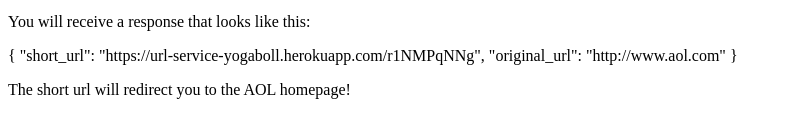
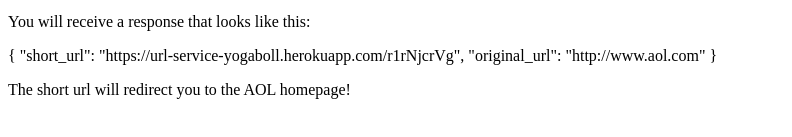
Before and after one commit to markusenglund/url-shortener, a website: page index.html in a window 1280 px wide. Shown: the part 230-367 px from the top of the page, without its empty margins (0-792 px from the left). Drawn offline with Linux system fonts and the light colour scheme.

Commit message:
corrected example usage

```diff
--- a/index.html
+++ b/index.html
@@ -15,7 +15,7 @@
     <p>Go to https://url-service-yogaboll.herokuapp.com/new/http://www.aol.com</p>
     <p>You will receive a response that looks like this:</p>
     <p>{
-"short_url": "https://url-service-yogaboll.herokuapp.com/r1NMPqNNg",
+"short_url": "https://url-service-yogaboll.herokuapp.com/r1rNjcrVg",
 "original_url": "http://www.aol.com"
 }</p>
    <p>The short url will redirect you to the AOL homepage!</p>
```
